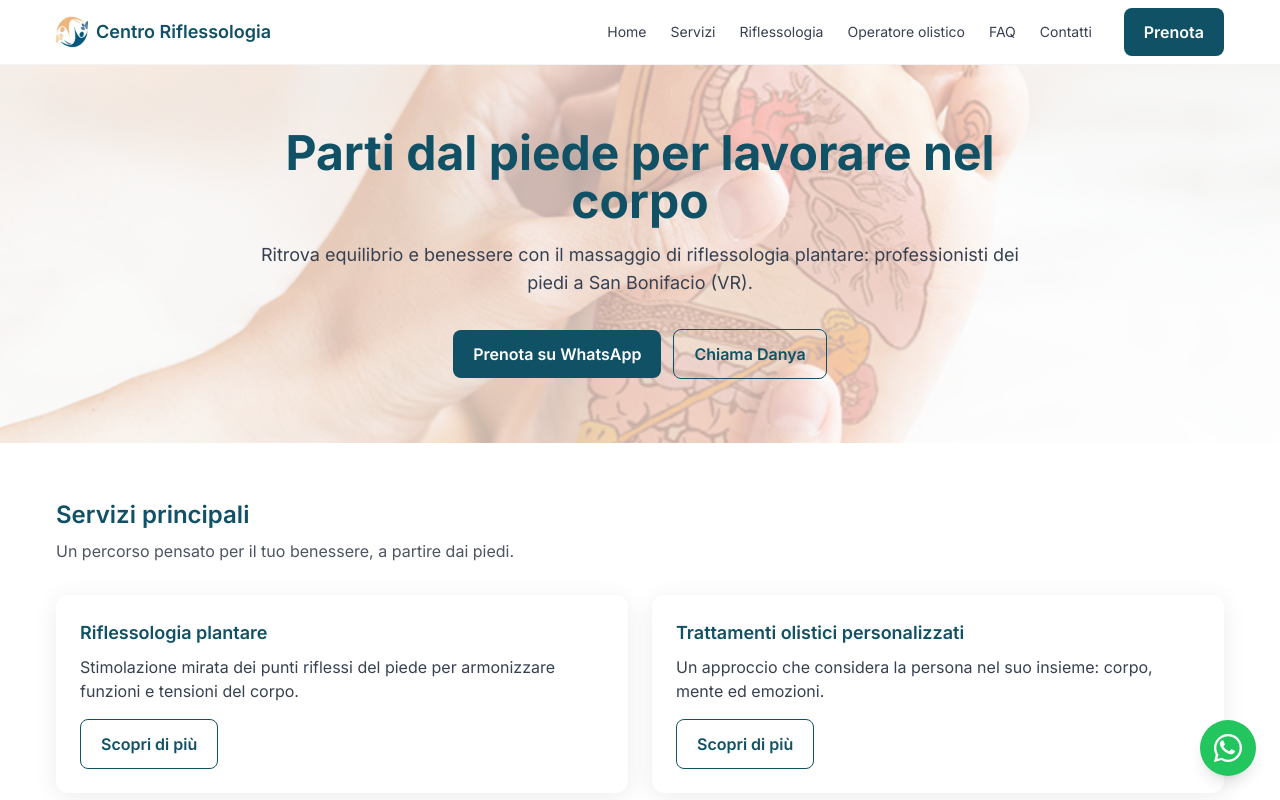
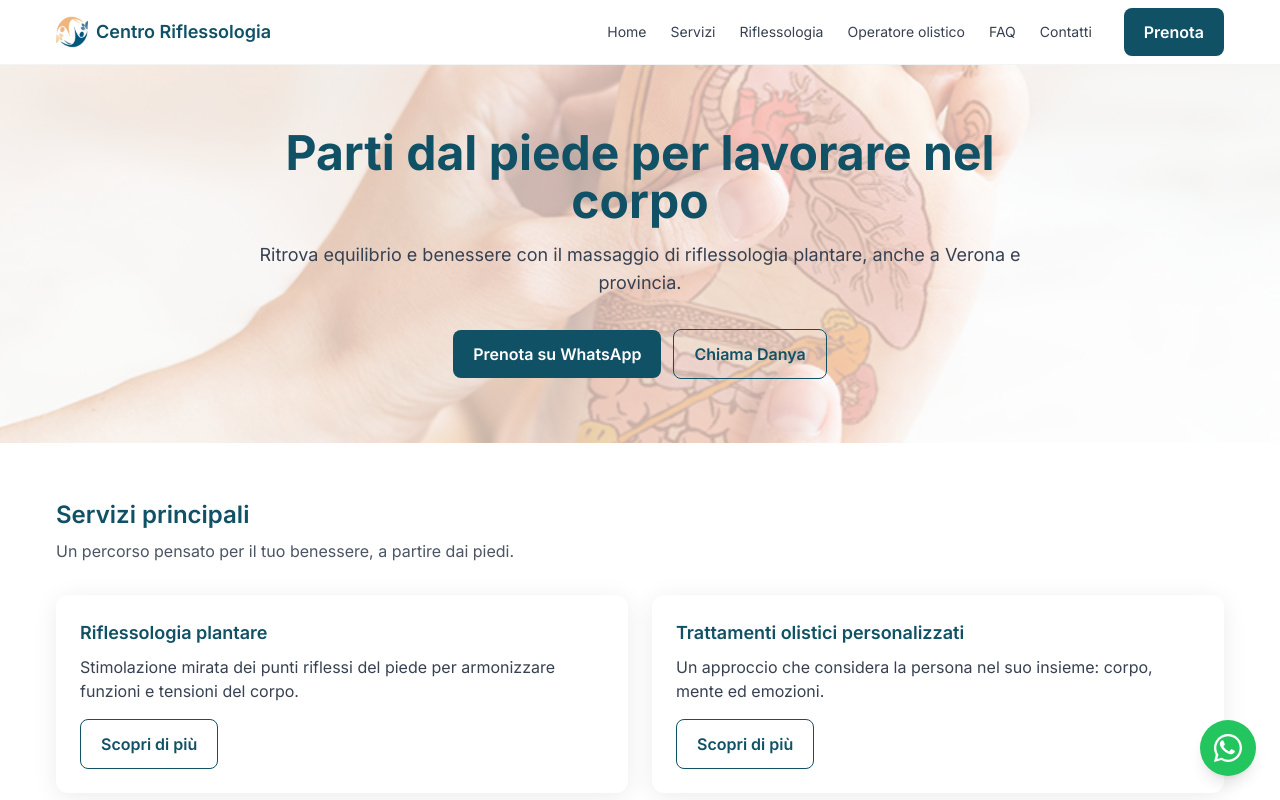
Before and after one commit to LoganSpace91/centro-riflessologia, a Next.js app: page / in a window 1280 px wide. Shown: the top 800 px of the page. Built offline with nearby package versions, Linux system fonts and the light colour scheme.

Commit message:
Aggiorna SEO con keyword Riflessologia plantare Verona

```diff
--- a/app/layout.tsx
+++ b/app/layout.tsx
@@ -16,7 +16,7 @@ export const metadata: Metadata = {
     template: '%s | Centro Riflessologia',
   },
   description:
-    'Trattamenti di riflessologia plantare e approccio olistico per il benessere. San Bonifacio (VR). Prenota ora con Danya Paganotto.',
+    'Trattamenti di riflessologia plantare e approccio olistico per il benessere a Verona e provincia. San Bonifacio (VR). Prenota ora con Danya Paganotto.',
   keywords: [
     'Massaggio',
     'Riflessologia',
@@ -24,11 +24,12 @@ export const metadata: Metadata = {
     'professionisti',
     'San Bonifacio',
     'Riflessologia plantare',
+    'Riflessologia plantare Verona',
   ],
   openGraph: {
     title: 'Centro Riflessologia — Paganotto Danya',
     description:
-      'Trattamenti di riflessologia plantare e approccio olistico per il benessere. San Bonifacio (VR).',
+      'Trattamenti di riflessologia plantare e approccio olistico per il benessere a Verona e provincia. San Bonifacio (VR).',
     url: 'https://centro-riflessologia.vercel.app',
     siteName: 'Centro Riflessologia',
     type: 'website',
--- a/app/page.tsx
+++ b/app/page.tsx
@@ -6,8 +6,8 @@ import ReviewsSection from '@/components/ReviewsSection'
 export const metadata = {
   title: 'Massaggio di riflessologia a San Bonifacio | Professionisti dei piedi',
   description:
-    'Centro Riflessologia a San Bonifacio (VR): massaggio di riflessologia plantare per i piedi eseguito da professionisti. Prenota ora una seduta di benessere.',
-  keywords: ['Massaggio', 'Riflessologia', 'piedi', 'professionisti', 'San Bonifacio'],
+    'Centro Riflessologia a San Bonifacio (VR) e Verona: massaggio di riflessologia plantare per i piedi eseguito da professionisti. Prenota ora una seduta di benessere.',
+  keywords: ['Massaggio', 'Riflessologia', 'piedi', 'professionisti', 'San Bonifacio', 'Riflessologia plantare Verona'],
 }
 
 export default function HomePage() {
@@ -15,7 +15,7 @@ export default function HomePage() {
     <>
       <Hero
         title="Parti dal piede per lavorare nel corpo"
-        subtitle="Ritrova equilibrio e benessere con il massaggio di riflessologia plantare: professionisti dei piedi a San Bonifacio (VR)."
+        subtitle="Ritrova equilibrio e benessere con il massaggio di riflessologia plantare, anche a Verona e provincia."
         primary={{ label: 'Prenota su WhatsApp', href: 'https://wa.me/393494493683?text=Ciao%20Danya%2C%20vorrei%20prenotare%20un%20trattamento%20di%20riflessologia.' }}
         secondary={{ label: 'Chiama Danya', href: 'tel:+393494493683' }}
         backgroundUrl="/Piede_home.png"
--- a/app/riflessologia-plantare/page.tsx
+++ b/app/riflessologia-plantare/page.tsx
@@ -1,8 +1,8 @@
 export const metadata = {
   title: 'Riflessologia plantare — Massaggio piedi a San Bonifacio',
   description:
-    'Massaggio di riflessologia plantare per i piedi a San Bonifacio: professionisti, benefici e cosa aspettarsi durante la seduta.',
-  keywords: ['Massaggio', 'Riflessologia', 'piedi', 'professionisti', 'San Bonifacio'],
+    'Riflessologia plantare professionale a San Bonifacio e Verona: benefici, svolgimento e consigli per trarre il meglio da ogni seduta.',
+  keywords: ['Riflessologia plantare Verona', 'Massaggio', 'piedi', 'professionisti', 'San Bonifacio'],
 }
 
 export default function RiflessologiaPlantarePage() {
@@ -13,7 +13,7 @@ export default function RiflessologiaPlantarePage() {
         La riflessologia plantare è una tecnica di massaggio dolce e naturale che lavora sui punti riflessi situati nella pianta dei piedi.
         Ogni zona del piede corrisponde a organi e aree del corpo: stimolandole con pressioni mirate, si favorisce l’autoguarigione e si
         promuove l’equilibrio globale dell’organismo. È un approccio olistico che non tratta solo il sintomo ma accompagna la persona verso
-        un benessere psicofisico completo.
+        un benessere psicofisico completo, disponibile nel nostro centro a San Bonifacio e in tutta l’area di Verona.
       </p>
 
       <div className="mt-10 grid gap-8 md:grid-cols-2">
--- a/app/servizi/massaggio-riflessologia-corpo/page.tsx
+++ b/app/servizi/massaggio-riflessologia-corpo/page.tsx
@@ -3,8 +3,8 @@ import Hero from '@/components/Hero'
 export const metadata = {
   title: 'Massaggio corpo con riflessologia plantare',
   description:
-    'Trattamento corpo completo che integra massaggio distensivo e riflessologia plantare per un benessere profondo.',
-  keywords: ['Massaggio', 'Riflessologia', 'piedi', 'professionisti', 'San Bonifacio'],
+    'Massaggio corpo con riflessologia plantare a San Bonifacio e Verona: trattamento distensivo e punti riflessi per un benessere profondo.',
+  keywords: ['Massaggio', 'Riflessologia', 'piedi', 'professionisti', 'San Bonifacio', 'Riflessologia plantare Verona'],
 }
 
 type QAProps = { q: string; a: string }
--- a/app/servizi/riflessologia-impacco/page.tsx
+++ b/app/servizi/riflessologia-impacco/page.tsx
@@ -3,8 +3,8 @@ import Hero from '@/components/Hero'
 export const metadata = {
   title: 'Riflessologia plantare con impacco terapeutico',
   description:
-    'Massaggio di riflessologia plantare con impacco terapeutico: trattamento sinergico per piedi e benessere generale a San Bonifacio.',
-  keywords: ['Massaggio', 'Riflessologia', 'piedi', 'professionisti', 'San Bonifacio'],
+    'Massaggio di riflessologia plantare con impacco terapeutico a San Bonifacio e Verona: trattamento sinergico per benessere e relax.',
+  keywords: ['Massaggio', 'Riflessologia', 'piedi', 'professionisti', 'San Bonifacio', 'Riflessologia plantare Verona'],
 }
 
 function QA({ q, a }: { q: string; a: string }) {
```
